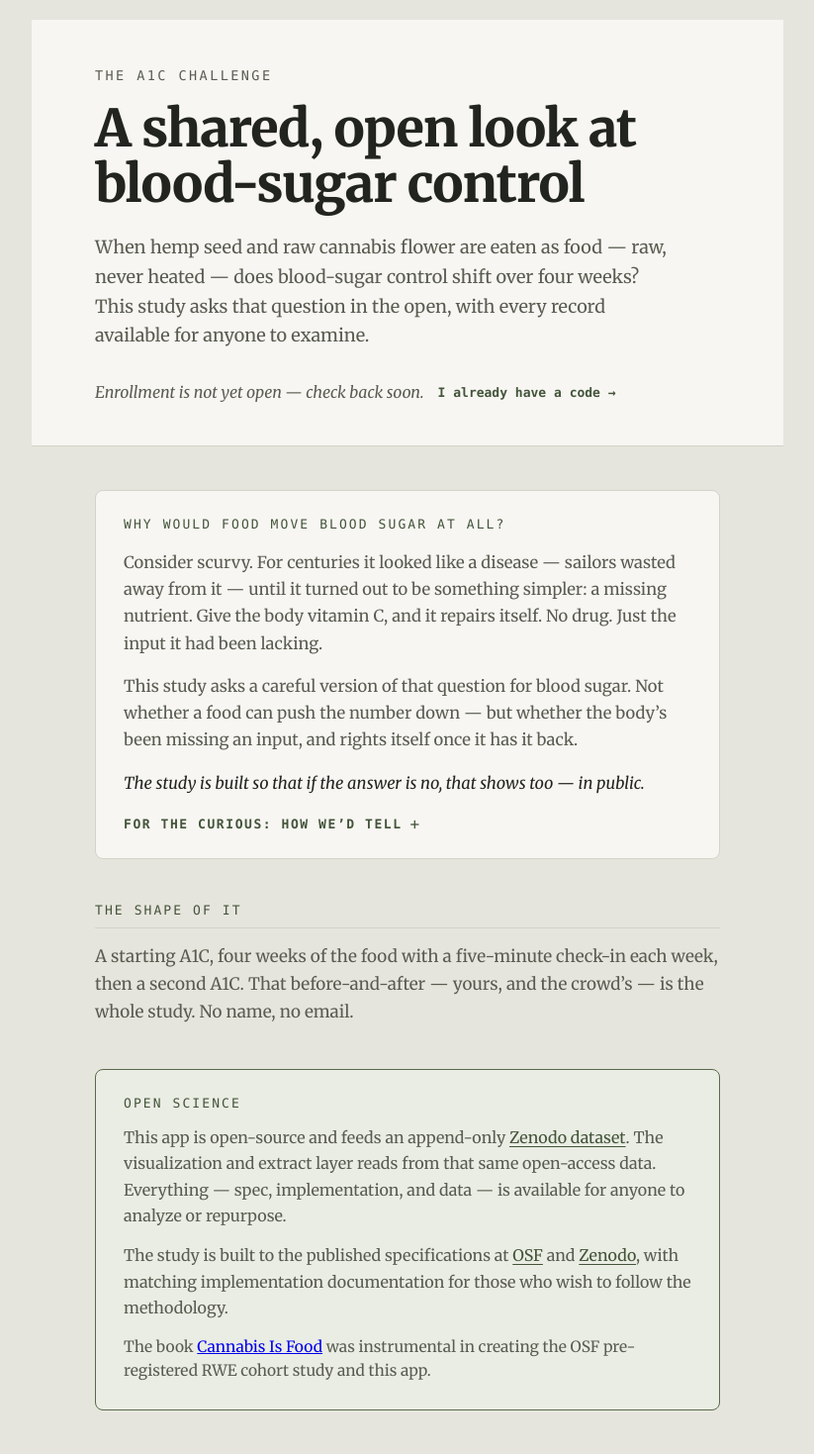
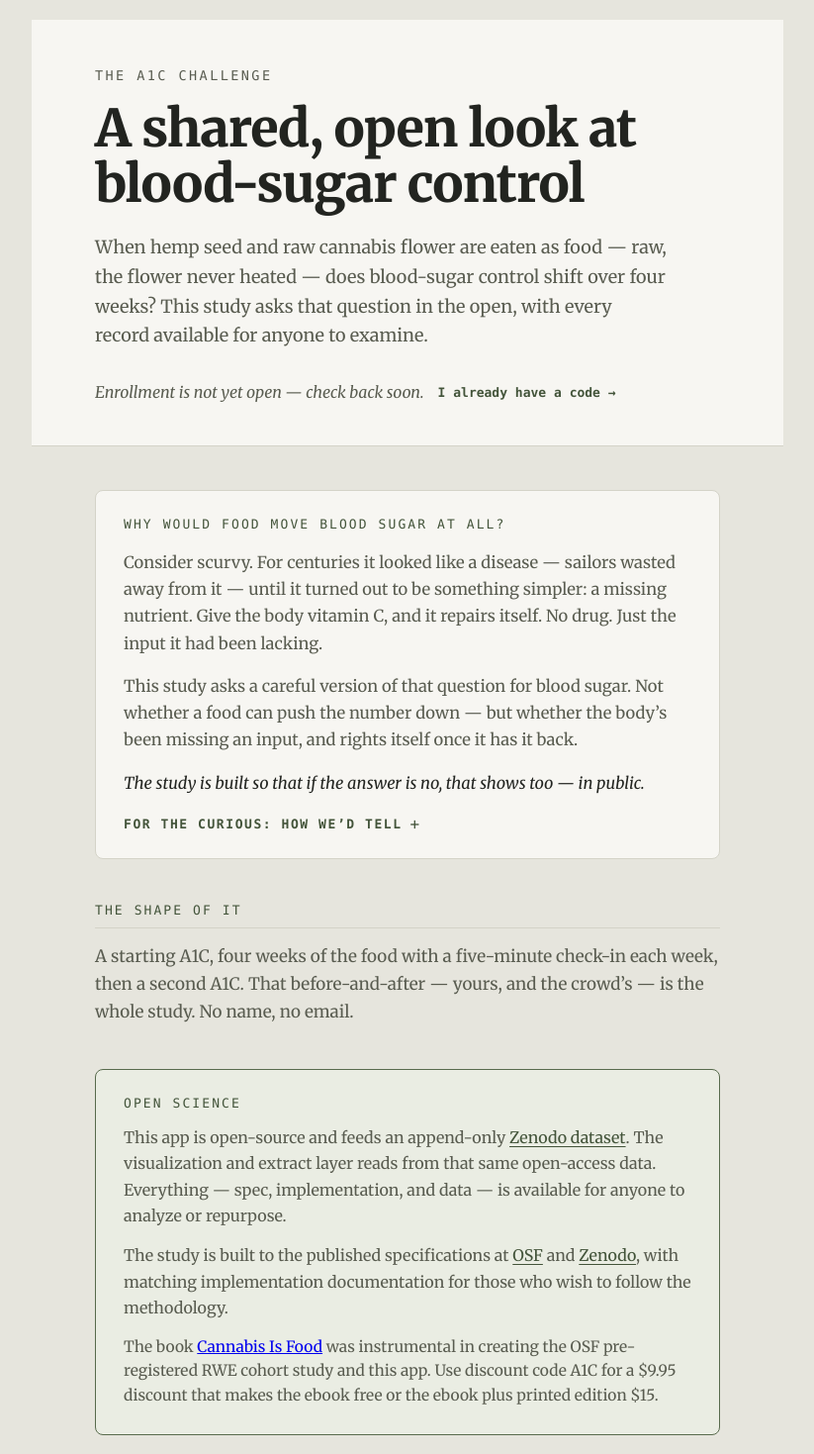
Before and after one commit to ecshacker/a1c-challenge-frontend, a Next.js app: page / in a window 1280 px wide. Shown: the top 1469 px of the page at 99% size, without its empty margins (228-1051 px from the left). Built offline with nearby package versions, Linux system fonts and the light colour scheme; no server answers.

Commit message:
word-smithing on home page

```diff
--- a/src/app/page.tsx
+++ b/src/app/page.tsx
@@ -83,9 +83,15 @@ function HypothesisBlock() {
       {curious && (
         <div className="a1c-fade" style={{ marginTop: 16, paddingTop: 16, borderTop: `1px solid ${C.lineSoft}` }}>
           <div style={{ fontFamily: MONO, fontSize: 13, letterSpacing: "0.14em", textTransform: "uppercase", color: C.inkFaint, marginBottom: 12 }}>How will we know?</div>
-          <p style={{ fontFamily: SERIF, fontSize: 15.5, lineHeight: 1.65, color: C.inkSoft, margin: 0 }}>
-            Blood sugar leaves two marks at two speeds: fructosamine reflects the last few weeks, A1C the last few months. Both can move — a drug that simply holds glucose down would move them too. So the question isn&rsquo;t <em>whether</em> they move, but in what order. If the correction is real and upstream, the faster mark shifts first and the slower one follows. That ordering is the signature of a nutritional correction — the pattern you&rsquo;d expect if Type 2 Diabetes had a nutritional component, not only a glucose to be pushed down. Even then it wouldn&rsquo;t be proof: if both marks move more than standard care would predict, that&rsquo;s striking — and still doesn&rsquo;t rule out other explanations. The ordering is the fingerprint we&rsquo;re watching for, and four weeks is just long enough to see it begin.
-          </p>
+            <p style={{ fontFamily: SERIF, fontSize: 15.5, lineHeight: 1.65, color: C.inkSoft, margin: 0 }}>
+                Blood sugar leaves two marks at two speeds: fructosamine reflects the last few weeks, A1C the last few months. Both can move — a drug that simply holds glucose down would move them too. So the question isn&rsquo;t whether they move, but in what order.
+            </p>
+            <p style={{ fontFamily: SERIF, fontSize: 15.5, lineHeight: 1.65, color: C.inkSoft, margin: 0 }}>
+                If the correction is real and upstream, the faster mark shifts first and the slower one follows. That ordering is the signature of a nutritional correction — the pattern you&rsquo;d expect if a condition like Type 2 Diabetes had a nutritional component, not only a glucose to be pushed down.
+            </p>
+            <p style={{ fontFamily: SERIF, fontSize: 15.5, lineHeight: 1.65, color: C.inkSoft, margin: 0 }}>
+                Even then it wouldn&rsquo;t be proof: if both marks move more than standard care would predict, that&rsquo;s striking — and still doesn&rsquo;t rule out other explanations. The ordering is the fingerprint we&rsquo;re watching for, and four weeks is just long enough to see it begin.
+            </p>
         </div>
       )}
     </div>
@@ -113,7 +119,7 @@ export default function LandingPage() {
             A shared, open look at blood-sugar control
           </h1>
           <p style={{ fontFamily: SERIF, fontSize: 18, lineHeight: 1.65, color: C.inkSoft, margin: "0 0 32px", maxWidth: 580 }}>
-            When hemp seed and raw cannabis flower are eaten as food — raw, never heated — does blood-sugar control shift over four weeks? This study asks that question in the open, with every record available for anyone to examine.
+            When hemp seed and raw cannabis flower are eaten as food — raw, the flower never heated — does blood-sugar control shift over four weeks? This study asks that question in the open, with every record available for anyone to examine.
           </p>
           <EnrollCTA open={studyOpen} />
         </div>
@@ -150,6 +156,7 @@ export default function LandingPage() {
           <p style={{ fontFamily: SERIF, fontSize: 15.5, lineHeight: 1.6, color: C.inkSoft, margin: 0 }}>
             The book <a href="https://cannabis-is-food.com" target="_blank">Cannabis Is
             Food</a> was instrumental in creating the OSF pre-registered RWE cohort study and this app.
+              Use discount code A1C for a $9.95 discount that makes the ebook free or the ebook plus printed edition $15.
           </p>
         </div>
 
```
